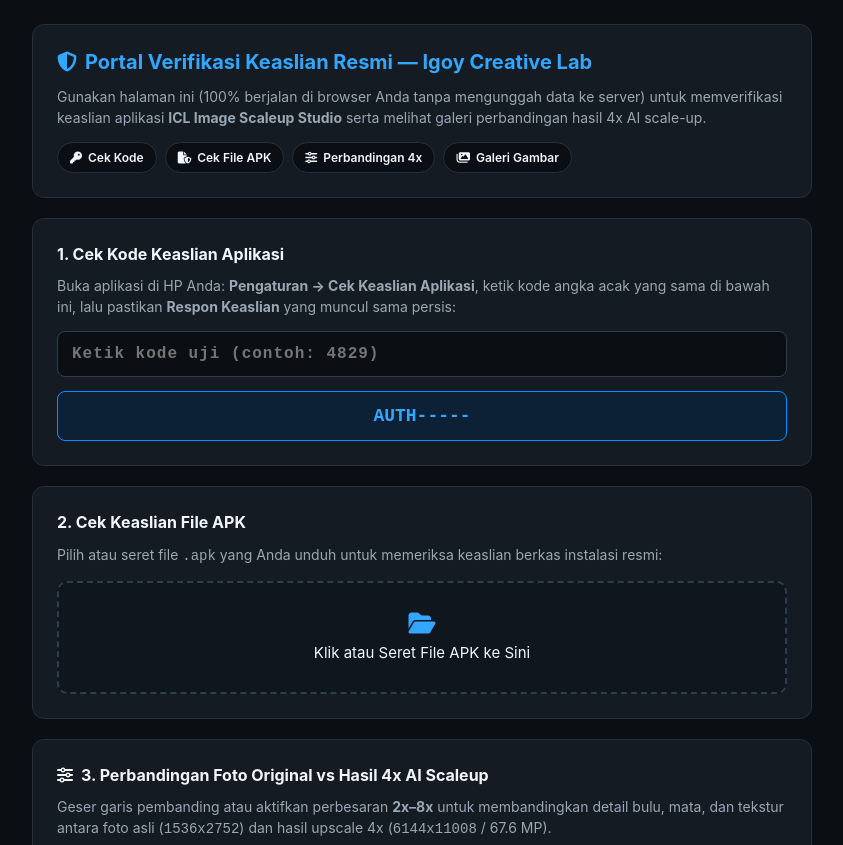
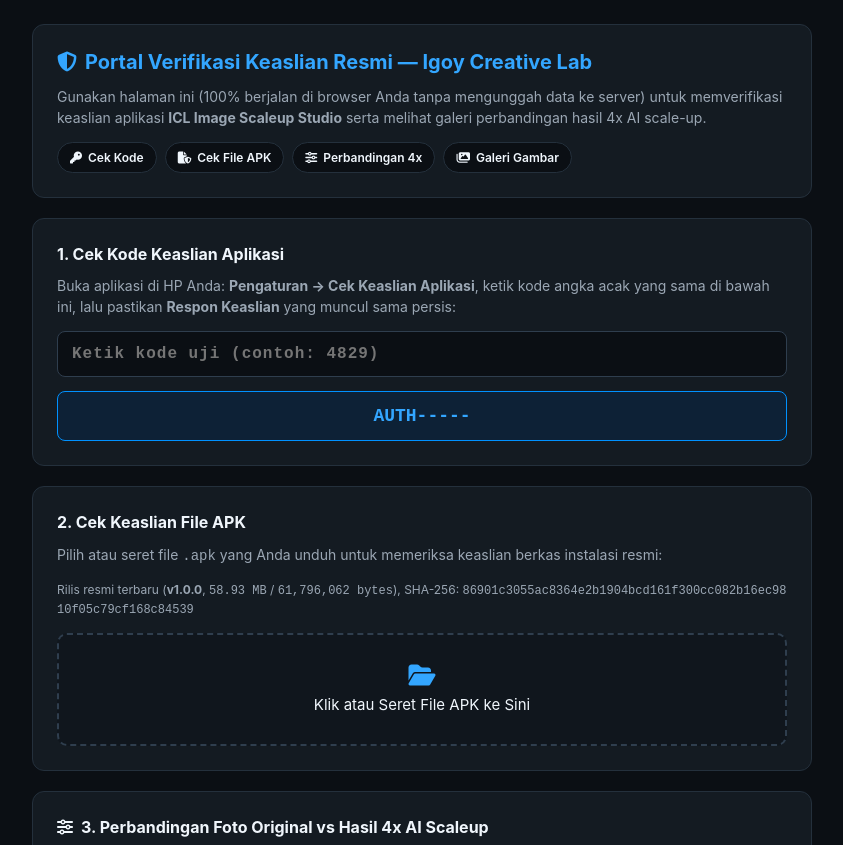
Before and after one commit to ogibinedi/iclimagescaleup-app-release, a plain HTML site: page index.html in a window 1280 px wide. Shown: the top 845 px of the page, without its empty margins (218-1061 px from the left). Drawn offline with Linux system fonts and the light colour scheme.

```diff
--- a/index.html
+++ b/index.html
@@ -690,6 +690,7 @@
     <section class="card" id="apkCheckSection" aria-labelledby="apkCheckTitle">
         <h2 id="apkCheckTitle">2. Cek Keaslian File APK</h2>
         <p>Pilih atau seret file <code>.apk</code> yang Anda unduh untuk memeriksa keaslian berkas instalasi resmi:</p>
+        <p style="font-size: 12px;">Rilis resmi terbaru (<strong>v1.0.0</strong>, <code>58.93 MB</code> / <code>61,796,062 bytes</code>), SHA-256: <code style="word-break: break-all;">86901c3055ac8364e2b1904bcd161f300cc082b16ec9810f05c79cf168c84539</code></p>
         <label class="drop-zone" id="apkDropZone" for="apkFileInput">
             <span class="drop-zone-icon" aria-hidden="true"><i class="fa-solid fa-folder-open"></i></span>
             <span class="drop-zone-text">Klik atau Seret File APK ke Sini</span>
@@ -1000,7 +1001,7 @@
 
 <script>
 const PUBLIC_AUTH_DIGEST_HEX = "300238f27ba21a2ea68688abe99bcf780992af7bc8d59a82fbde4348e222c7a8";
-const OFFICIAL_RELEASE_SHA256 = "94480bfa211304a7c95c3ea47824f207bc786c515c0d5e0aea050642b5929227";
+const OFFICIAL_RELEASE_SHA256 = "86901c3055ac8364e2b1904bcd161f300cc082b16ec9810f05c79cf168c84539";
 const ALPHABET = "ABCDEFGHJKLMNPQRSTUVWXYZ23456789";
 
 function hexToBytes(hex) {
```
Also changed, not shown: 2 other files.
